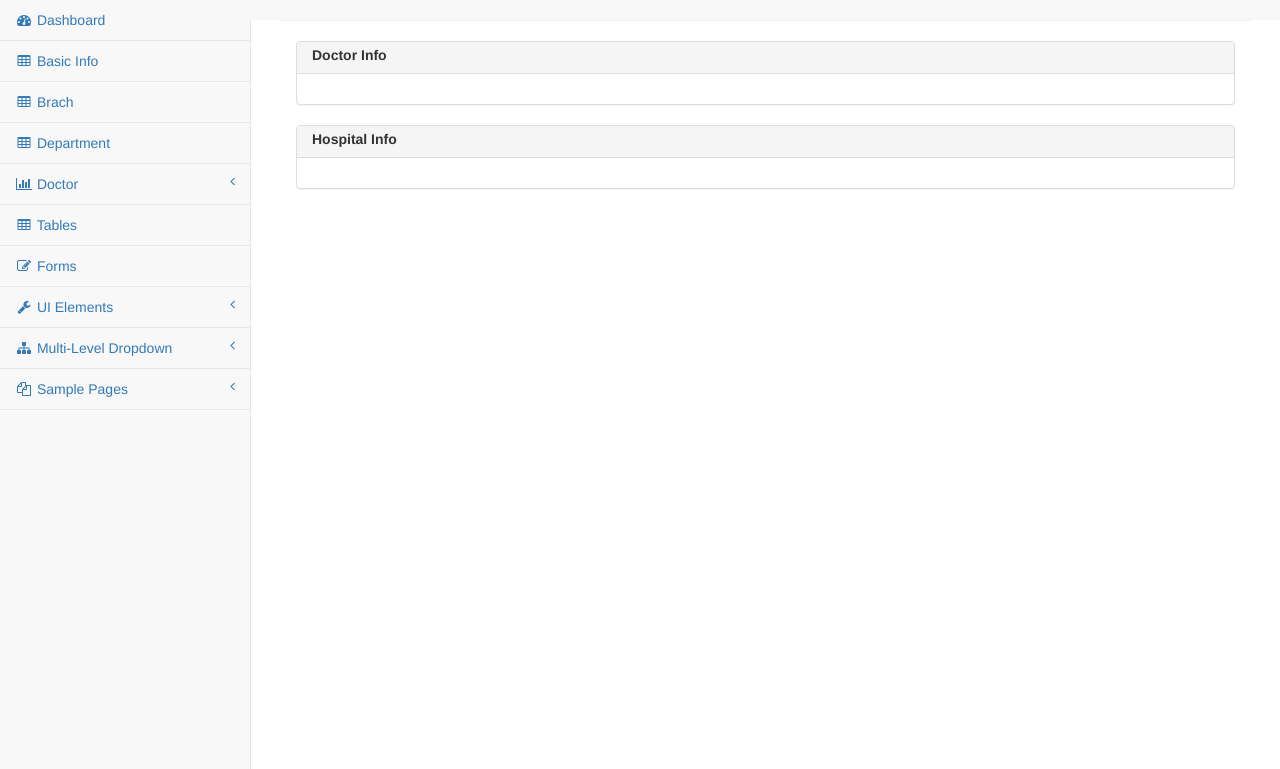
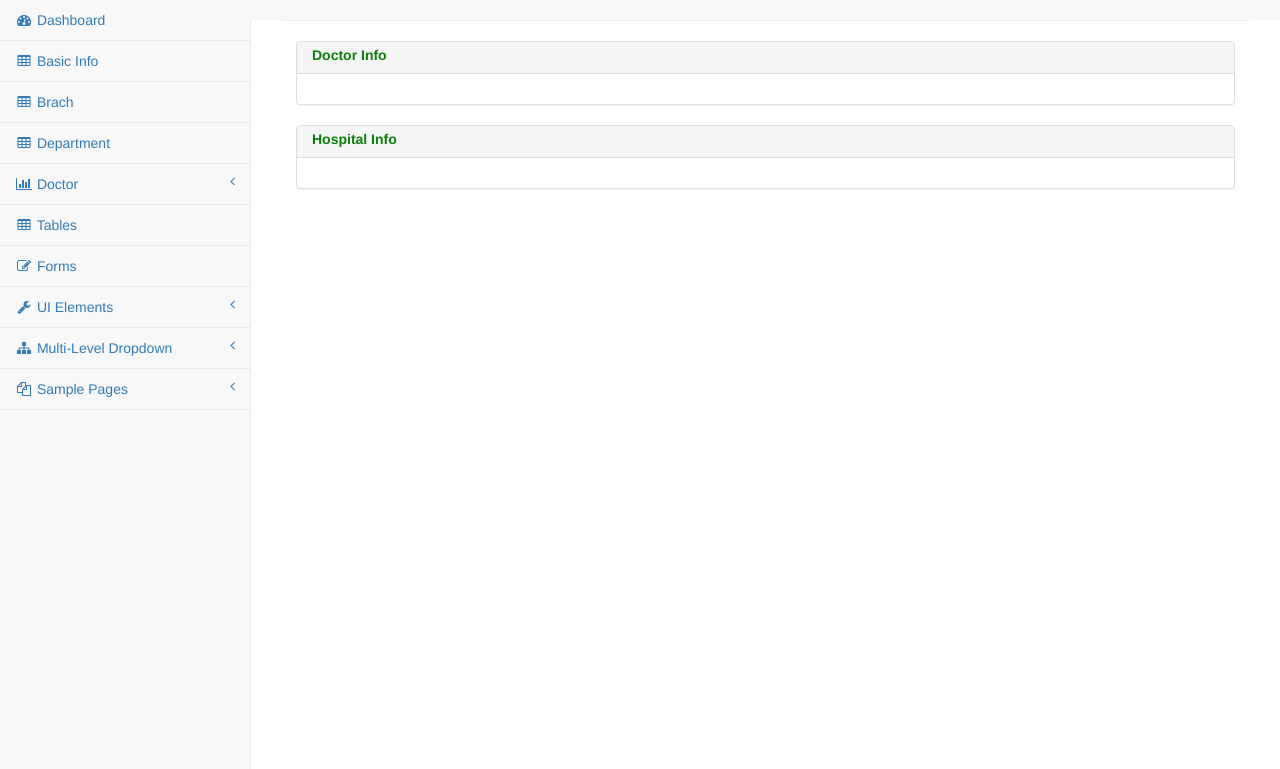
Before and after one commit to mirhbrahman/laravel-doctor-appointment-system, a Laravel app: template resources/views/hospital/doctor/view.blade.php in a window 1280 px wide. Shown: the part 51-820 px from the top of the page. Run offline with Laravel 8, Linux system fonts and the light colour scheme; the template is opened without the code that fills it, so the values that code supplies are empty.

Commit message:
add some css

```diff
--- a/resources/views/hospital/doctor/view.blade.php
+++ b/resources/views/hospital/doctor/view.blade.php
@@ -13,6 +13,9 @@
 	line-height: 1.42857143;
 	vertical-align: top;
 	border-top: 1px solid #ddd;
+}
+label{
+	color:#098009;
 }
 </style>
 <div class="col-sm-12">
```
